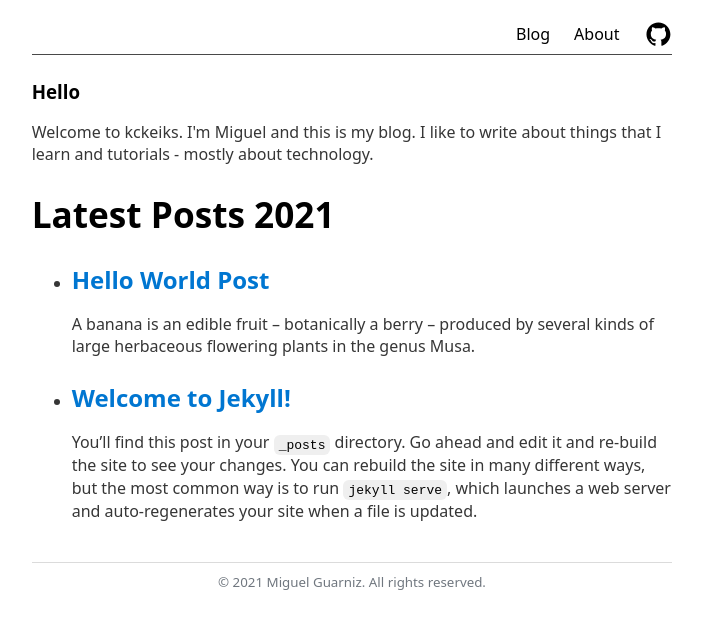
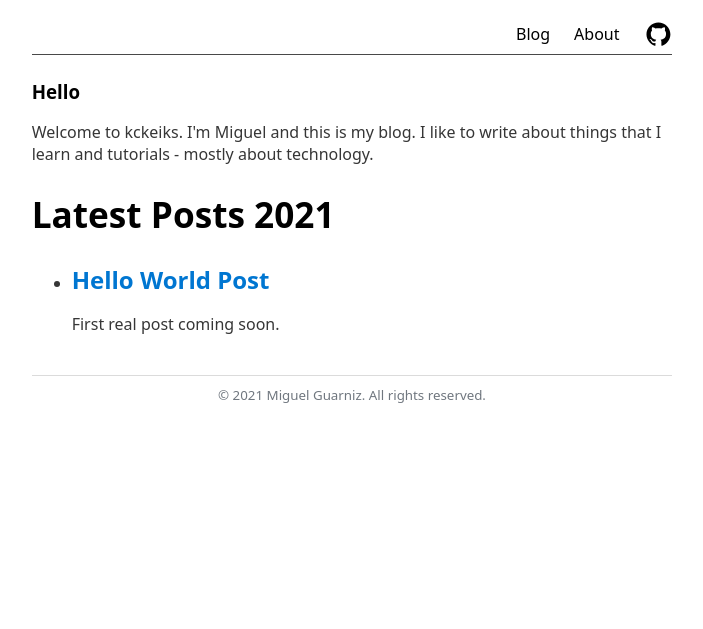
Before and after one commit to kckeiks/kckeiks-blog, a Jekyll site: the page built from _pages/blog.html, in a window 1280 px wide. Shown: the top 629 px of the page, without its empty margins (288-991 px from the left). Built offline with Jekyll 4.4.1, drawn with Linux system fonts in a browser that asks for light colours.

Commit message:
add coming soon message to post

```diff
--- a/_posts/2021-06-29-welcome-to-jekyll.md
+++ /dev/null
@@ -1,29 +0,0 @@
----
-layout: post
-title:  "Welcome to Jekyll!"
-date:   2021-06-29 21:30:11 -0400
-categories: jekyll update
----
-You’ll find this post in your `_posts` directory. Go ahead and edit it and re-build the site to see your changes. You can rebuild the site in many different ways, but the most common way is to run `jekyll serve`, which launches a web server and auto-regenerates your site when a file is updated.
-
-Jekyll requires blog post files to be named according to the following format:
-
-`YEAR-MONTH-DAY-title.MARKUP`
-
-Where `YEAR` is a four-digit number, `MONTH` and `DAY` are both two-digit numbers, and `MARKUP` is the file extension representing the format used in the file. After that, include the necessary front matter. Take a look at the source for this post to get an idea about how it works.
-
-Jekyll also offers powerful support for code snippets:
-
-{% highlight ruby %}
-def print_hi(name)
-  puts "Hi, #{name}"
-end
-print_hi('Tom')
-#=> prints 'Hi, Tom' to STDOUT.
-{% endhighlight %}
-
-Check out the [Jekyll docs][jekyll-docs] for more info on how to get the most out of Jekyll. File all bugs/feature requests at [Jekyll’s GitHub repo][jekyll-gh]. If you have questions, you can ask them on [Jekyll Talk][jekyll-talk].
-
-[jekyll-docs]: https://jekyllrb.com/docs/home
-[jekyll-gh]:   https://github.com/jekyll/jekyll
-[jekyll-talk]: https://talk.jekyllrb.com/
--- a/_posts/2021-07-14-hello-world-post.md
+++ b/_posts/2021-07-14-hello-world-post.md
@@ -1,12 +1,5 @@
 ---
 layout: post
-author: jill
+author: Miguel Guarniz
 ---
-A banana is an edible fruit – botanically a berry – produced by several kinds
-of large herbaceous flowering plants in the genus Musa.
-
-In some countries, bananas used for cooking may be called "plantains",
-distinguishing them from dessert bananas. The fruit is variable in size, color,
-and firmness, but is usually elongated and curved, with soft flesh rich in
-starch covered with a rind, which may be green, yellow, red, purple, or brown
-when ripe.
+First real post coming soon.
```
